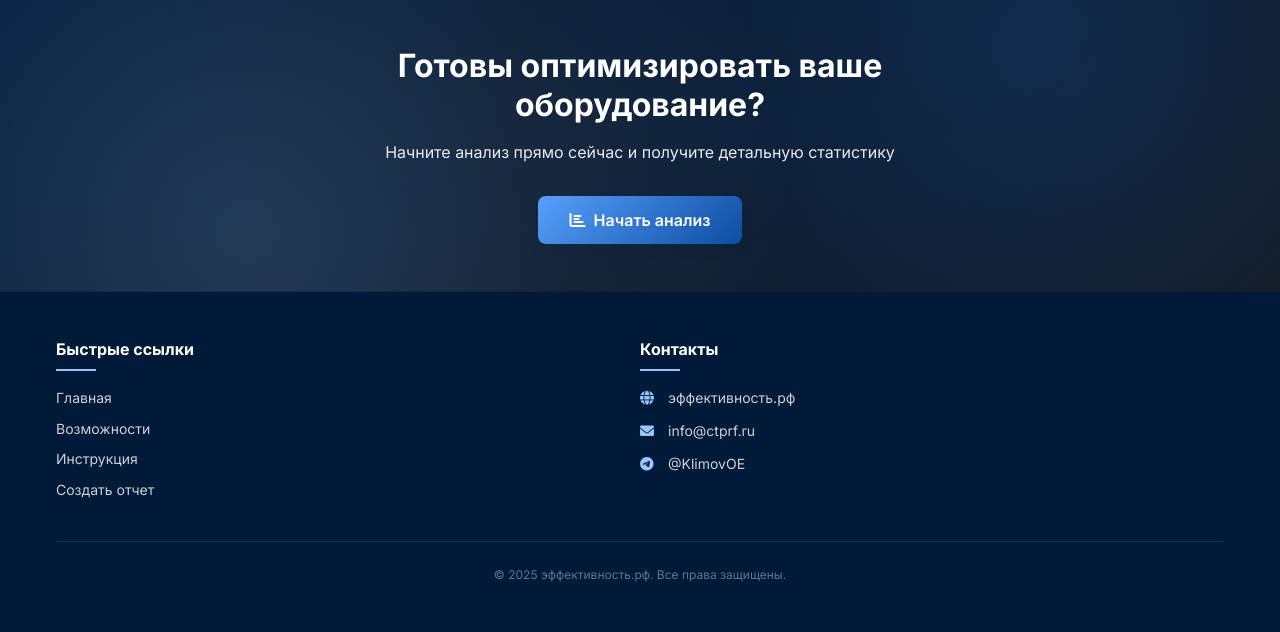
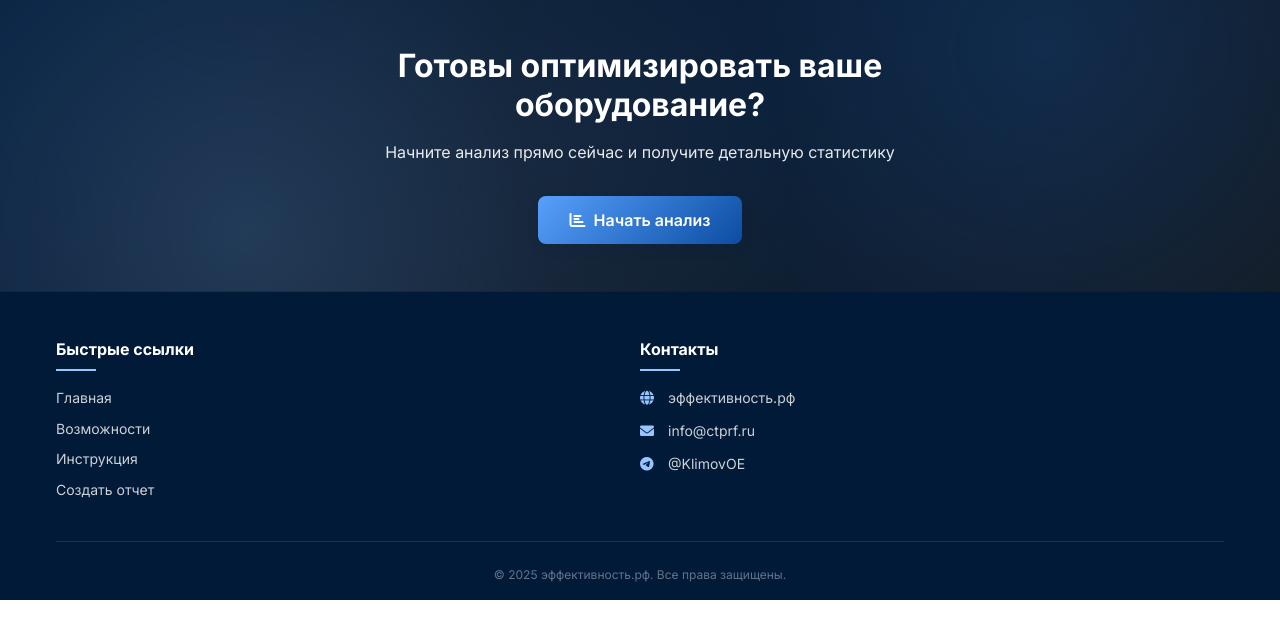
Before and after one commit to MrPelemeshka/Analyzer, a Flask app: page / in a window 1280 px wide. Shown: the part 5182-5814 px from the top of the page. After the commit the page ends 5782 px from the top, so only its background shows below. Run offline with Flask 3, Linux system fonts and the light colour scheme.

Commit message:
fix v0.7.1

```diff
--- a/static/css/main.css
+++ b/static/css/main.css
@@ -1281,7 +1281,7 @@ main {
 .main-footer {
     background: var(--primary2);
     color: var(--neutrals1);
-    padding: 3rem 0 2rem;
+    padding: 3rem 0 0;
     position: relative;
     overflow: hidden;
 }
```
